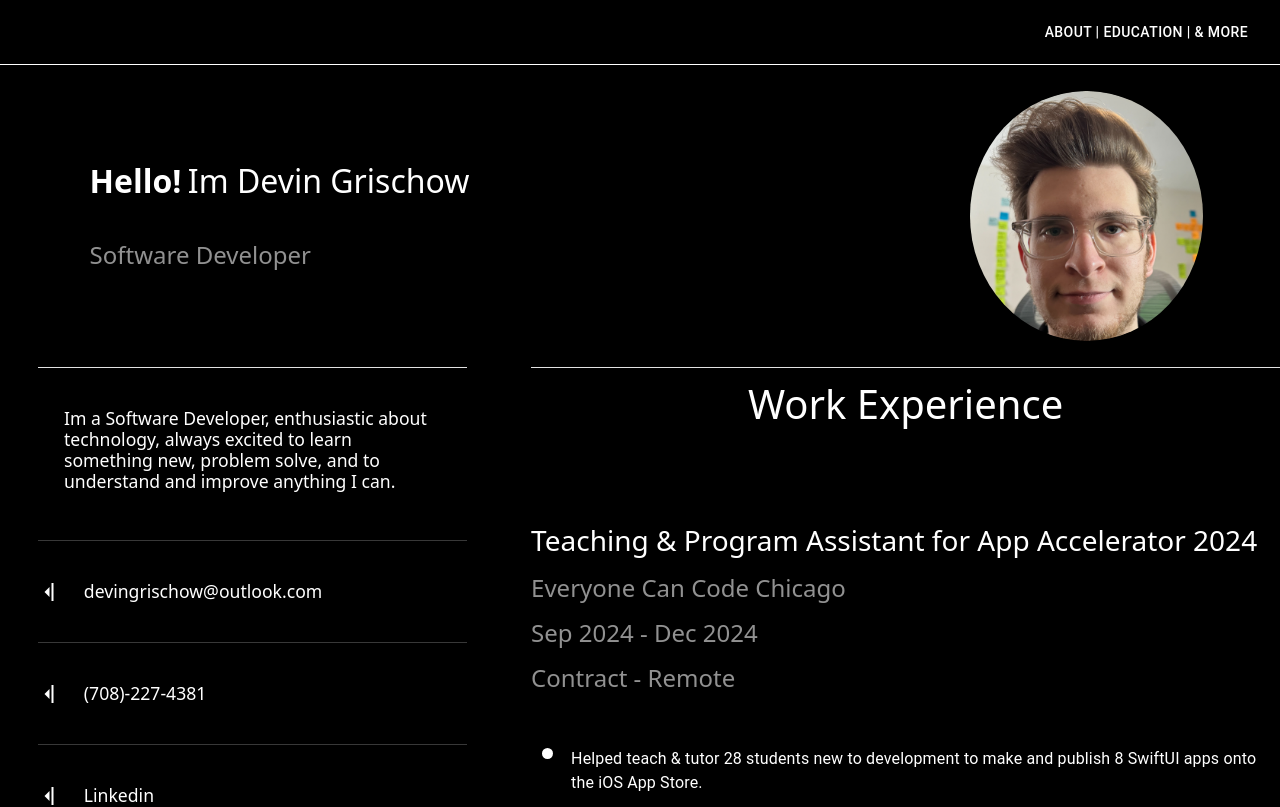
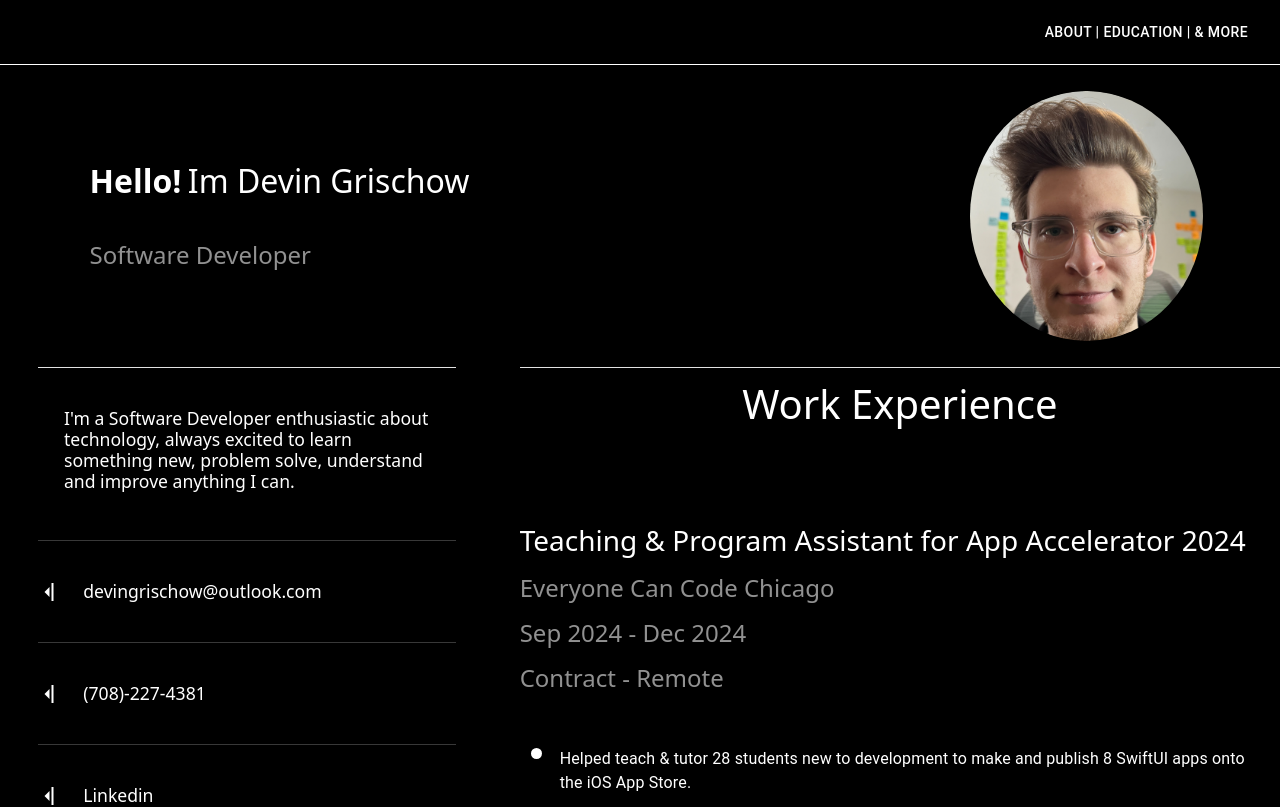
Before and after one commit to devingrischow/devin_grischow-portfolio-react-mui, a React (Create React App) app: page /#/ in a window 1280 px wide. Shown: the top 807 px of the page. Built offline with nearby package versions, Linux system fonts and the light colour scheme; some icons are missing.

Commit message:
Updated some text and grammar

```diff
--- a/src/about_me_edu_more/about-me-edu-more-container.js
+++ b/src/about_me_edu_more/about-me-edu-more-container.js
@@ -94,12 +94,10 @@ export function AboutMeEduAndMoreContainer({}) {
         </PageHeader>
 
             <AboutText>
-            I’m a developer who’s passionate and enthusiastic about technology and finding solutions to problems. Whatever it may be, I’d probably be interested in it and learning more about it. I enjoy breaking things down and seeing how they work, how they go together, looking for improvements and faults, anything and everything. Then being able to discuss it further with others and expand on the idea.
+            I’m a developer who’s passionate about technology and finding solutions to problems. I’m always thinking of new ideas and ways to tackle challenges or to expand my horizons.
             </AboutText>
 
-            <AboutText>
-            I believe it’s these passions I have that lead me to strive to create better. Whenever I can, I’m always thinking of new ideas and ways to tackle challenges or to expand my horizons.
-            </AboutText>
+
 
 
 
--- a/src/data/contact-info.js
+++ b/src/data/contact-info.js
@@ -1,5 +1,5 @@
 export const ContactInfo = {
-    quickAboutMe:"Im a Software Developer, enthusiastic about technology, always excited to learn something new, problem solve, and to understand and improve anything I can.",
+    quickAboutMe:"I'm a Software Developer enthusiastic about technology, always excited to learn something new, problem solve, understand and improve anything I can.",
 
     email:"devingrischow@outlook.com",
     phoneNum:"(708)-227-4381",
--- a/src/data/details-pages-data.js
+++ b/src/data/details-pages-data.js
@@ -588,7 +588,7 @@ export const DetailsPageData = {
 
             {
                 type:DetailsComponentTypes.BodyText,
-                text:"Concepts I was introduced to early on in my coding classes. My iOS classes involved starting and building a full app, that’s when we really started to dig into Trello, Sprints, and every part of the workflow. I used Agile and Trello when publishing 2 apps of mine, while tutoring it in college, and even tutoring some outside programs-where students learned how to make their own iOS apps. I taught students aspects like ideas how to use Agile workflow and how to how to effectively manage their time and tasks."
+                text:"Concepts I was introduced to early on in my coding classes. My iOS classes involved starting and building a full app, that’s when we really started to dig into Trello, Sprints, and every part of the workflow. I used Agile and Trello when publishing 2 apps of mine, while tutoring it in college, and even tutoring it in some outside programs. Programs where studets would learn how to make and publish their own iOS apps. I taught students aspects like Agile workflow and how to effectively manage their tasks and time so they could publish their apps in just a few weeks."
             },
 
 
```
